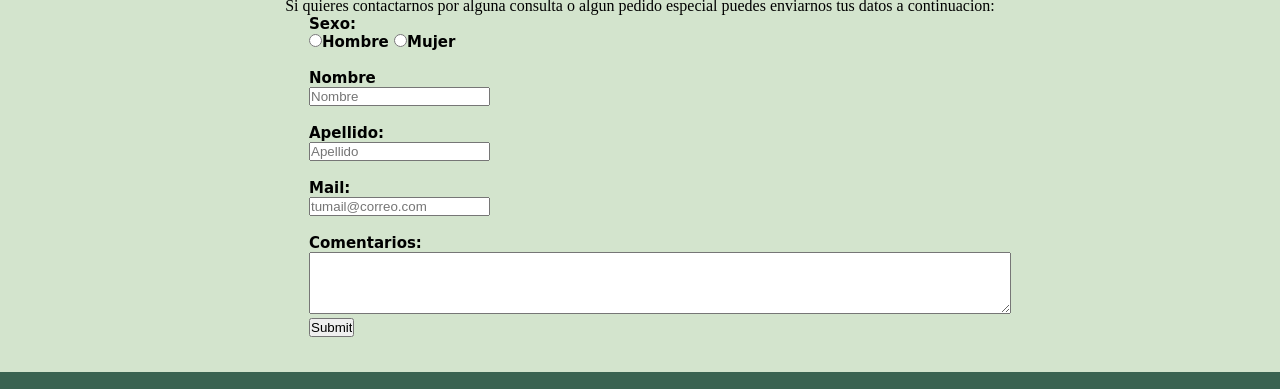
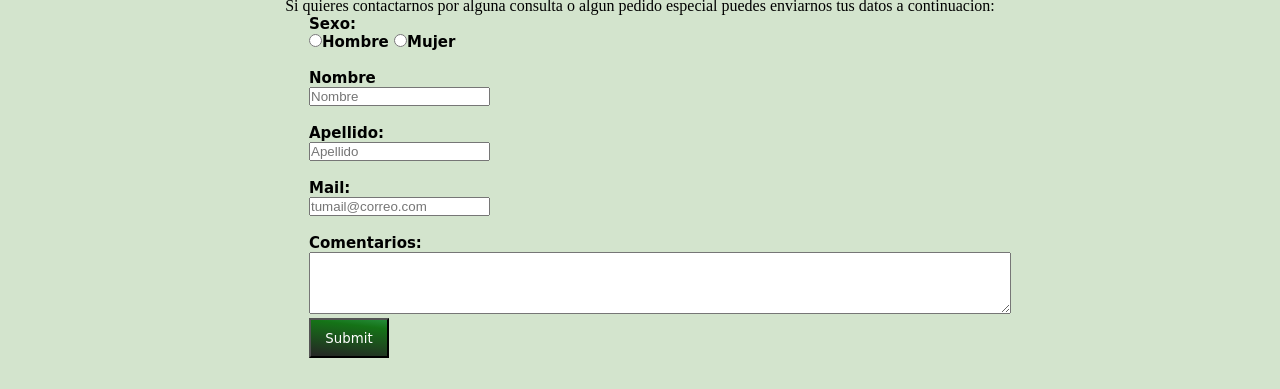
Before and after one commit to pietrochtt/Integrate, a plain HTML site: page pages/contacto.html in a window 1280 px wide. Shown: the part 376-765 px from the top of the page. Drawn offline with Linux system fonts and the light colour scheme.

Commit message:
animaciones

```diff
--- a/css/style.css
+++ b/css/style.css
@@ -150,6 +150,34 @@ h4{
     max-width: 700px;
     max-height: 100px;
 }
+/* boton de enviar con gradiante */
+.submit{
+    background-image:
+    linear-gradient(to right top ,
+    #252525,
+    #157317,
+    #53d49c);
+    background-size: 400%;
+    width: 80px;
+    height: 40px;
+    font-family: 'Bebas Neue', cursive;
+    color: white;
+
+}
+.submit:hover{
+    animation: forwards animate 0.8s;
+}
+@keyframes animate{
+    0%{
+        background-position: left;
+
+    }
+    100%{
+        background-position: right;
+        transform: translateY(-3px);
+    }
+}
+/* FOOTER GENERAL */
 footer{
     background-color: #3A6351;
     padding: 20px;
--- a/pages/contacto.html
+++ b/pages/contacto.html
@@ -42,7 +42,7 @@
                 <br><br>
                 <label for="">Comentarios:</label><br>
                 <textarea class="textarea" cols="100" rows="4"></textarea><br>
-                <input type="submit">
+                <input type="submit" class="submit">
             </form>
         </div>
         </article>
```
